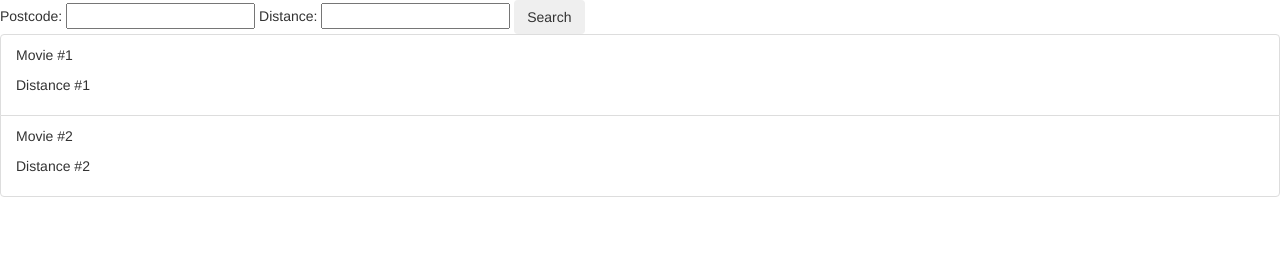
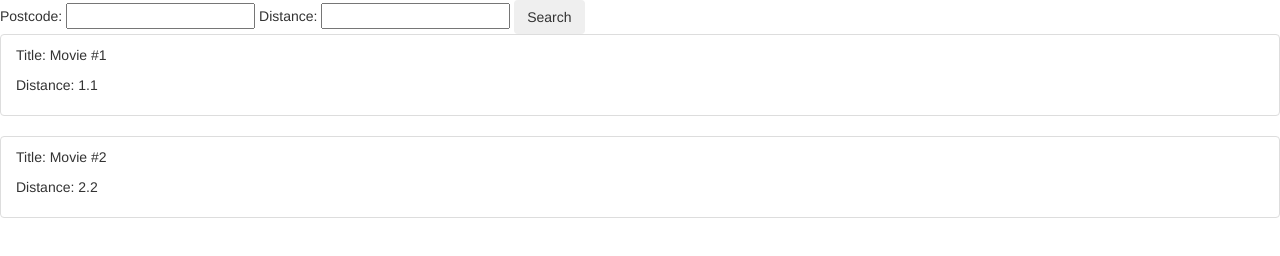
Before and after one commit to Nadav-Rosenberg/MoviesAroundMe_Tuesday, a website: page index.html in a window 1280 px wide. Drawn offline with nearby package versions, Linux system fonts and the light colour scheme; some packages are replaced by stand-ins of ours.

Commit message:
updates the HTML to get the movies items from the controller

```diff
--- a/index.html
+++ b/index.html
@@ -11,7 +11,7 @@
     <script src="js/moviesAroundMeController.js"></script>
   </head>
 
-  <body ng-controller="MoviesAroundMeController as listCtrl">
+  <body ng-controller="MoviesAroundMeController as searchCtrl">
     <div>
 
       <form class="form-horizontal">
@@ -20,14 +20,10 @@
         <button class="btn">Search</button>
       </form>
 
-      <ul class="list-group">
+      <ul class="list-group" ng-repeat="movie in searchCtrl.searchResult.items">
 
         <li class="list-group-item">
-			<p>Movie #1</p><p>Distance #1</p>
-        </li>
-
-        <li class="list-group-item">
-          <p>Movie #2</p><p>Distance #2</p>
+			<p>Title: {{movie.title}}</p><p>Distance: {{movie.distance}}</p>
         </li>
 
       </ul>
--- a/js/moviesAroundMeController.js
+++ b/js/moviesAroundMeController.js
@@ -5,11 +5,11 @@
   self.searchResult = {
     "items": [
       {
-        "movie": "Movie #1",
+        "title": "Movie #1",
         "distance": "1.1"
       },
       {
-        "movie": "Movie #2",
+        "title": "Movie #2",
         "distance": "2.2"
       }
     ]
```
Also changed, not shown: test/moviesAroundMeController.spec.js (+2 -2 lines).
